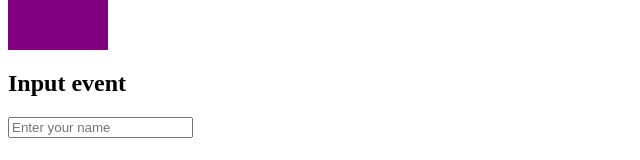
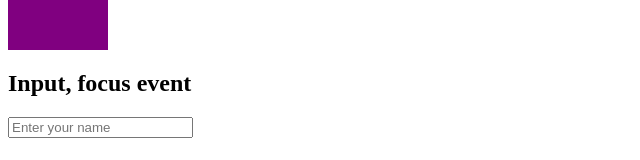
Before and after one commit to ShubhamDev021/Angular_Course, an Angular app: page / in a window 1280 px wide. Shown: the part 371-531 px from the top of the page, without its empty margins (0-640 px from the left). Built offline with nearby package versions, Linux system fonts and the light colour scheme.

Commit message:
Event in angular - focus event

```diff
--- a/src/app/app.component.html
+++ b/src/app/app.component.html
@@ -18,5 +18,5 @@
 <h2>Mouse leave event</h2>
 <div style="background-color: purple; width: 100px; height: 100px;" (mouseleave)="handleEvent($event)"></div>
 
-<h2>Input event</h2>
-<input type="text" name="name" placeholder="Enter your name" (input)="handleInputEvent($event)">
+<h2>Input, focus event</h2>
+<input type="text" name="name" placeholder="Enter your name" (input)="handleInputEvent($event)" (focus)="handleInputEvent($event)">
```
